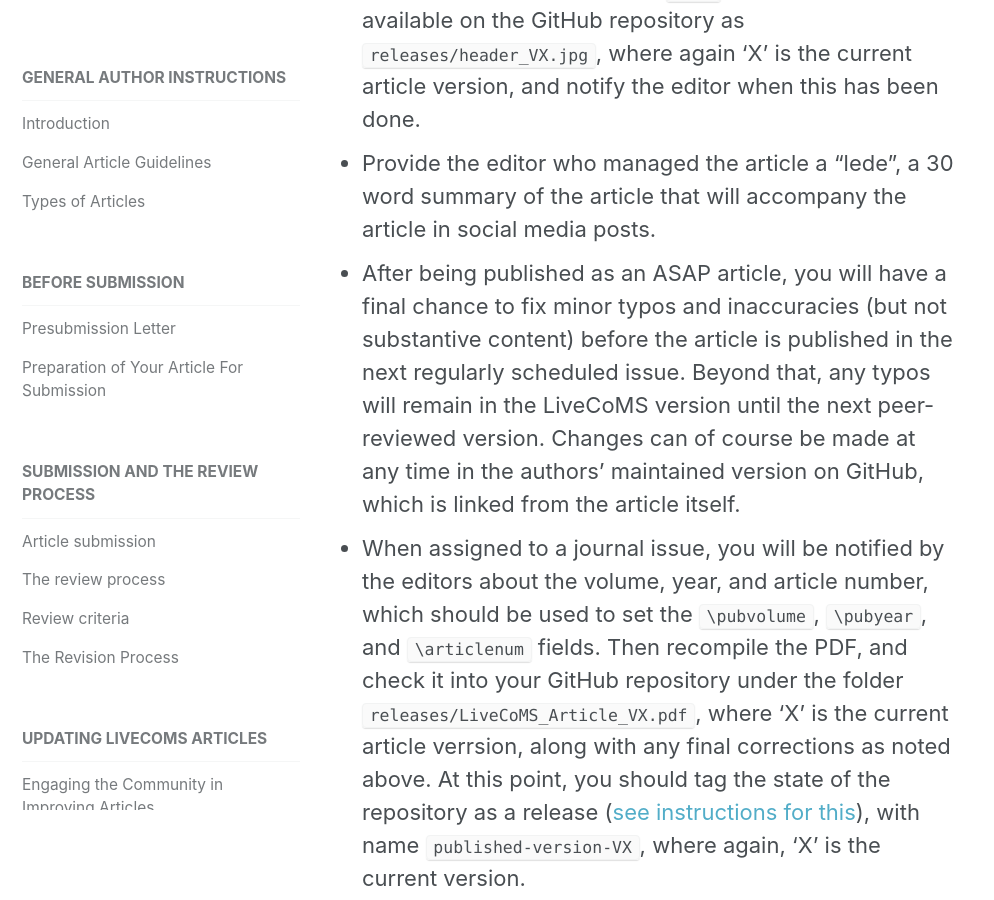
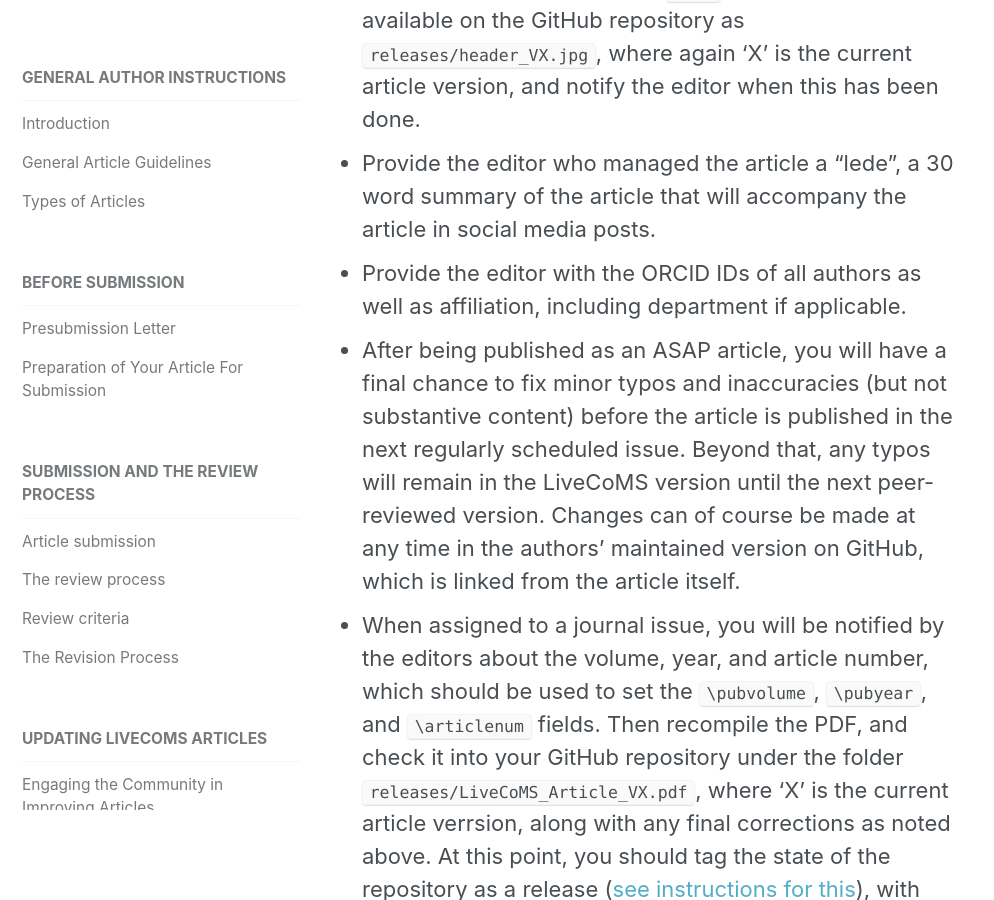
Before and after one commit to livecomsjournal/livecomsjournal.github.io, a Jekyll site: the page built from _author_instructions/01_policies.md, in a window 1280 px wide and 900 px high, scrolled down 14384 px. Shown: the whole window, without its empty margins (0-994 px from the left). Built offline with Jekyll 4.4.1, drawn with Linux system fonts in a browser that asks for light colours.

Commit message:
updated for providing information.

```diff
--- a/_author_instructions/01_policies.md
+++ b/_author_instructions/01_policies.md
@@ -212,6 +212,7 @@ After acceptance of your article, the first task is to prepare an appropriate "A
 - Do a final check for issues with grammar, word choice, spelling, formatting (including issues with the LaTeX template, placement of figures, etc.) and typos, as normally would be done at the proofs stage. Please [reference the appropriate part of the author instructions](https://livecomsjournal.github.io/authors/policies/#writing-style-and-editing) for what to look for. Note that authors bear ultimate responsibility for ensuring the writing is of good quality. Editors may suggest improvements, but this is at their discretion.
 - Enable the LiveCoMS footer by including the `pubversion` class option in the document preamble, fill in the `\datereceived`, `\dateaccepted`, and `\pubDOI` fields, which the managing editor will provide after the Metadata is verified to be correct. You should make the PDF accessible on the GitHub repository as `releases/LiveCoMS_Article_VX.pdf`, where 'X' is the current article version.  The related header image should be at least 1200 pixels wide and in `.jpg` format, and should be available on the GitHub repository as `releases/header_VX.jpg`, where again 'X' is the current article version, and notify the editor when this has been done.
 - Provide the editor who managed the article a "lede", a 30 word summary of the article that will accompany the article in social media posts.
+- Provide the editor with the ORCID IDs of all authors as well as affiliation, including department if applicable.
 - After being published as an ASAP article, you will have a final chance to fix minor typos and inaccuracies (but not substantive content) before the article is published in the next regularly scheduled issue.  Beyond that, any typos will remain in the LiveCoMS version until the next peer-reviewed version.  Changes can of course be made at any time in the authors’ maintained version on GitHub, which is linked from the article itself.
 - When assigned to a journal issue, you will be notified by the editors about the volume, year, and article number, which should be used to set the `\pubvolume`, `\pubyear`, and `\articlenum` fields. Then recompile the PDF, and check it into your GitHub repository under the folder `releases/LiveCoMS_Article_VX.pdf`, where 'X' is the current article verrsion, along with any final corrections as noted above. At this point, you should tag the state of the repository as a release ([see instructions for this](https://help.github.com/articles/creating-releases/)), with name `published-version-VX`, where again, 'X' is the current version.
 
```
